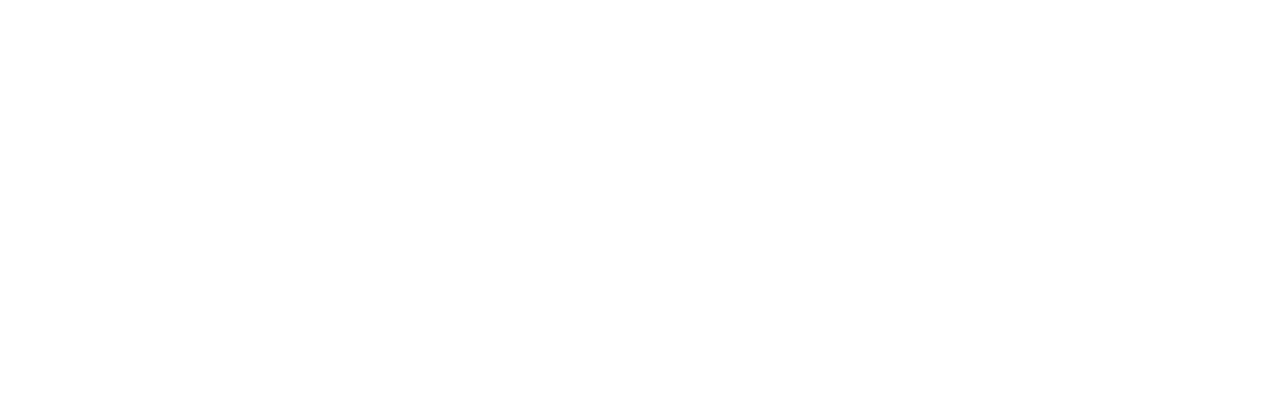
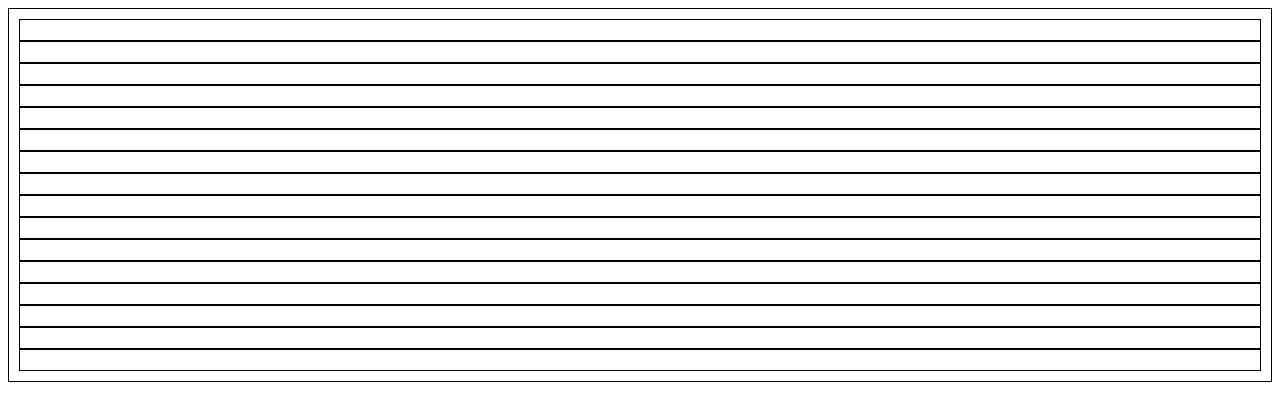
Before and after one commit to alvarezivan001/etch-a-sketch, a plain HTML site: page index.html in a window 1280 px wide. Drawn offline with Linux system fonts and the light colour scheme.

```diff
--- a/index.html
+++ b/index.html
@@ -3,13 +3,14 @@
     <head>
         <meta charset="UTF-8">
         <title>Etch-A-Sketch</title>
-        <link src="stylesheet" href="./styles.css">
+        <link rel="stylesheet" href="./styles.css">
         <script src="script.js" defer></script>
 
     </head>
 
     <body>
 
+        <div class="container"></div>
 
     </body>
 </html>
--- a/script.js
+++ b/script.js
@@ -0,0 +1,14 @@
+
+let gridCount = 4;
+let gridRight = 16;
+let gridDown = 16;
+
+let divContainer = document.querySelector('.container');
+
+//create divs based on the grid count
+for(let i = 0; i < (gridCount*gridCount); i++)
+{
+    const div = document.createElement('div');
+    // div.textContent = "Hello";
+    divContainer.appendChild(div);
+}
--- a/styles.css
+++ b/styles.css
@@ -0,0 +1,13 @@
+
+body {
+    /* display: flex; */
+}
+
+div {
+    border-color: black ;
+    border: 1px;
+    border-style: solid;
+    background-color: white;
+    padding: 10px;
+
+}
```
